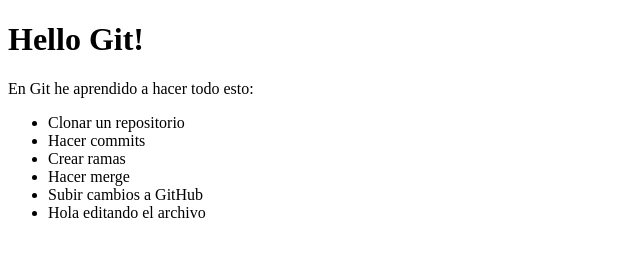
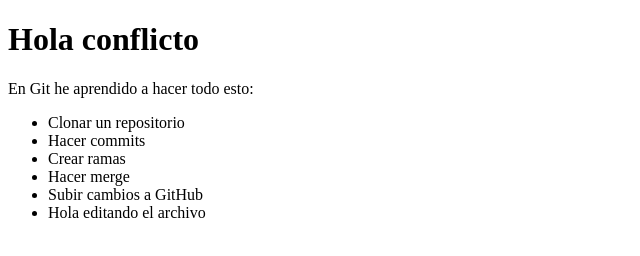
Before and after one commit to fpmartinsamuel-bit/mygitweb-smf, a plain HTML site: page index.html in a window 1280 px wide. Shown: the whole page, without its empty margins (0-640 px from the left). Drawn offline with Linux system fonts and the light colour scheme.

Commit message:
Cambio conflicto 1

```diff
--- a/index.html
+++ b/index.html
@@ -6,7 +6,7 @@
     <title>Práctica de Git</title>
 </head>
 <body>
-    <h1>Hello Git!</h1>
+    <h1>Hola conflicto</h1>
     <p>En Git he aprendido a hacer todo esto:</p>
     <ul>
         <li>Clonar un repositorio</li>
```
